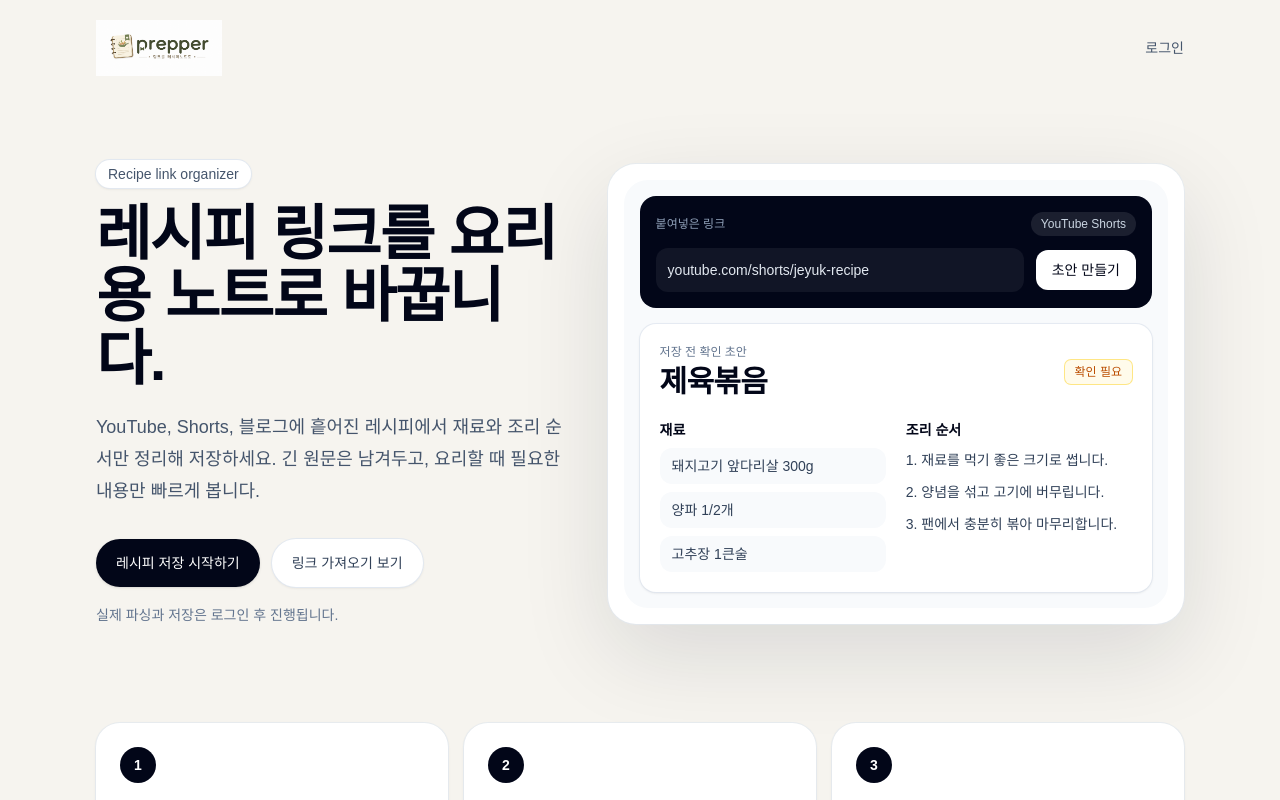
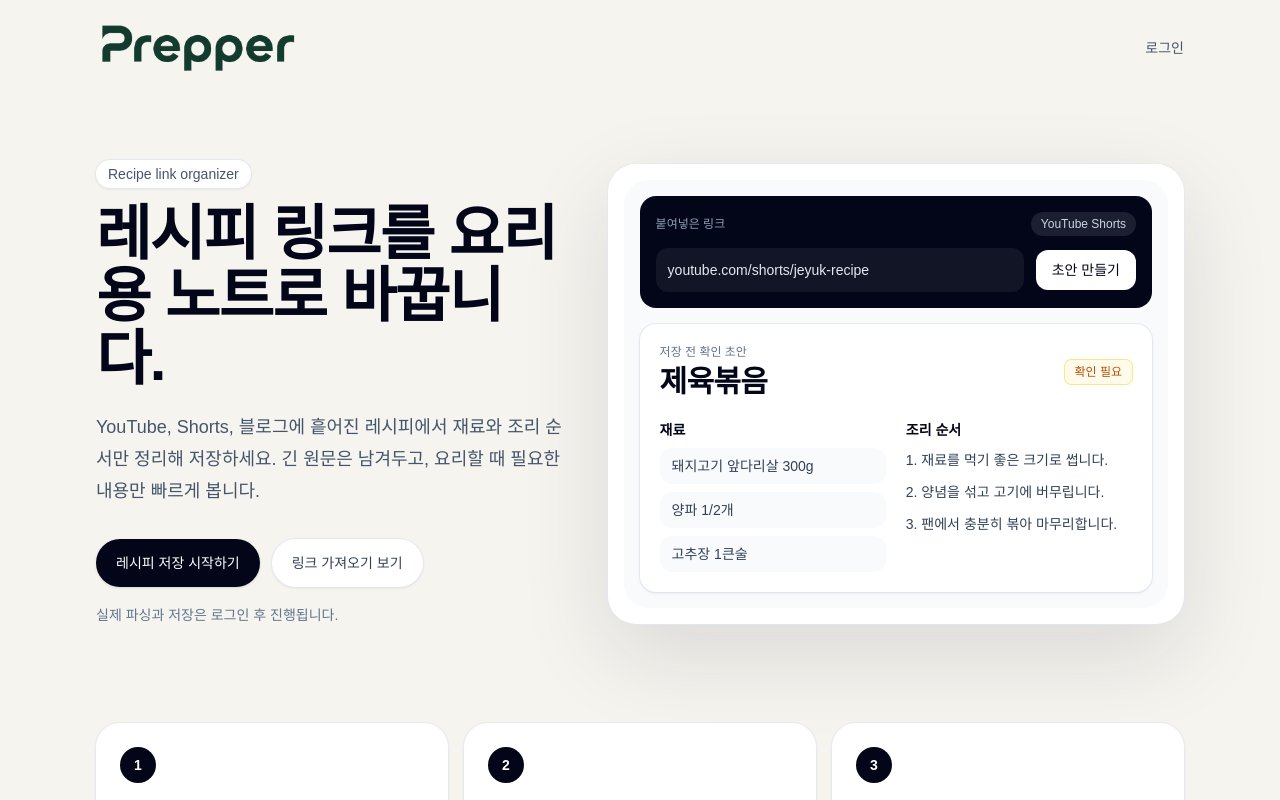
Before and after one commit to YoungSeungJang/prepper, a Next.js app in the folder apps/web/: page / in a window 1280 px wide. Shown: the top 800 px of the page. Built offline with nearby package versions, Linux system fonts and the light colour scheme; no server answers.

Commit message:
fix: serve transparent logo directly

```diff
--- a/apps/web/app/page.tsx
+++ b/apps/web/app/page.tsx
@@ -24,9 +24,10 @@ export default async function Home() {
             <Image
               src="/prepper_logo.png"
               alt="Prepper"
-              width={1881}
-              height={836}
+              width={1237}
+              height={339}
               priority
+              unoptimized
               className="h-12 w-auto sm:h-14"
             />
           </Link>
--- a/apps/web/components/app-shell.tsx
+++ b/apps/web/components/app-shell.tsx
@@ -15,9 +15,10 @@ export async function AppShell({ children }: { children: React.ReactNode }) {
             <Image
               src="/prepper_logo.png"
               alt="Prepper"
-              width={1881}
-              height={836}
+              width={1237}
+              height={339}
               priority
+              unoptimized
               className="h-10 w-auto"
             />
           </Link>
```
Also changed, not shown: apps/web/public/prepper_logo.png.
